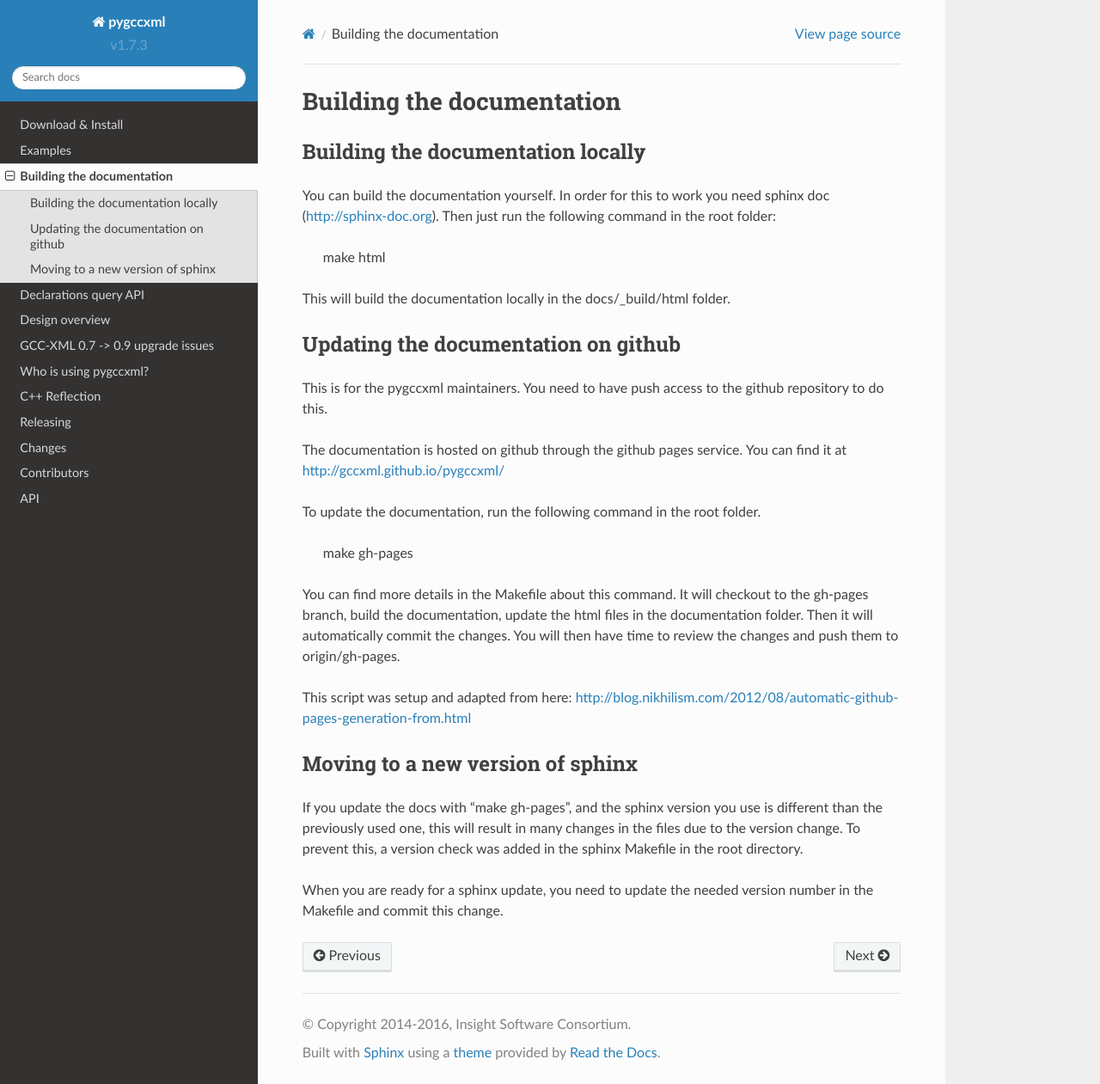
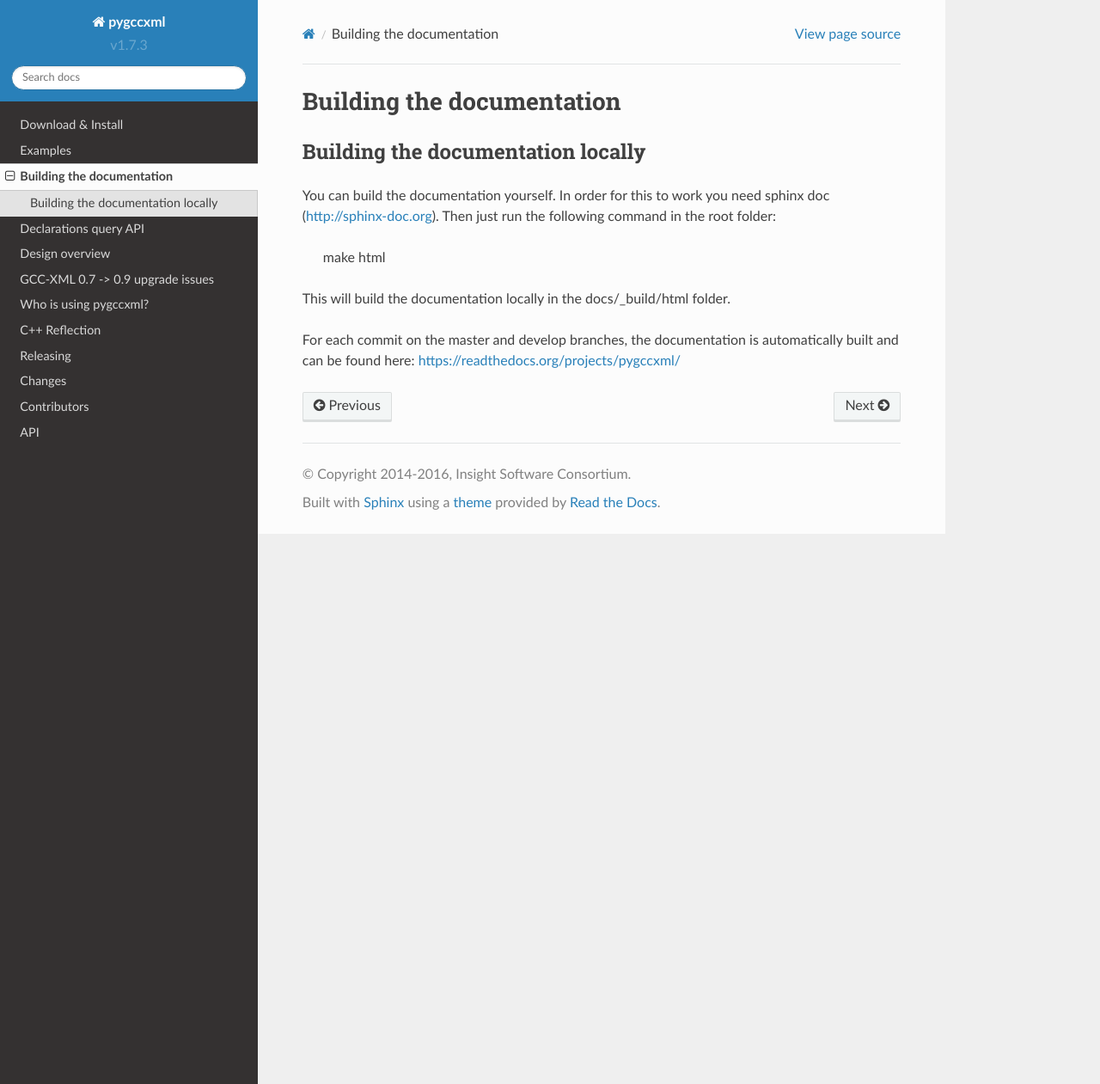
Before and after one commit to CastXML/pygccxml, a Sphinx documentation site: the page built from docs/documentation.rst, in a window 1280 px wide and 1261 px high. Shown: the whole window at 86% size. Built offline with Sphinx 7.4.7 and the Read the Docs theme 2.0.0, drawn with Linux system fonts in a browser that asks for light colours.

Commit message:
Update documentation: we are now using readthedocs

```diff
--- a/docs/documentation.rst
+++ b/docs/documentation.rst
@@ -12,35 +12,5 @@ in the root folder:
 
 This will build the documentation locally in the docs/_build/html folder.
 
-Updating the documentation on github
-------------------------------------
-
-This is for the pygccxml maintainers. You need to have push access to the
-github repository to do this.
-
-The documentation is hosted on github through the github pages service.
-You can find it at http://gccxml.github.io/pygccxml/
-
-To update the documentation, run the following command in the root folder.
-
-  make gh-pages
-
-You can find more details in the Makefile about this command. It will
-checkout to the gh-pages branch, build the documentation, update the
-html files in the documentation folder. Then it will automatically commit the
-changes. You will then have time to review the changes and push them to
-origin/gh-pages.
-
-This script was setup and adapted from here:
-http://blog.nikhilism.com/2012/08/automatic-github-pages-generation-from.html
-
-Moving to a new version of sphinx
----------------------------------
-
-If you update the docs with "make gh-pages", and the sphinx version you use
-is different than the previously used one, this will result in many changes
-in the files due to the version change. To prevent this, a version check
-was added in the sphinx Makefile in the root directory.
-
-When you are ready for a sphinx update, you need to update the needed version
-number in the Makefile and commit this change.
+For each commit on the master and develop branches, the documentation is
+automatically built and can be found here: https://readthedocs.org/projects/pygccxml/
```
